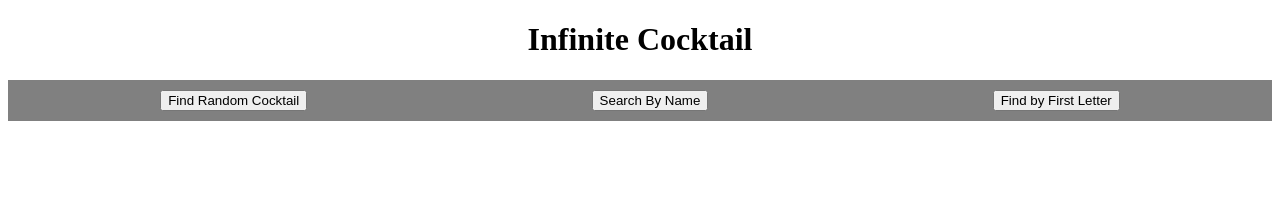
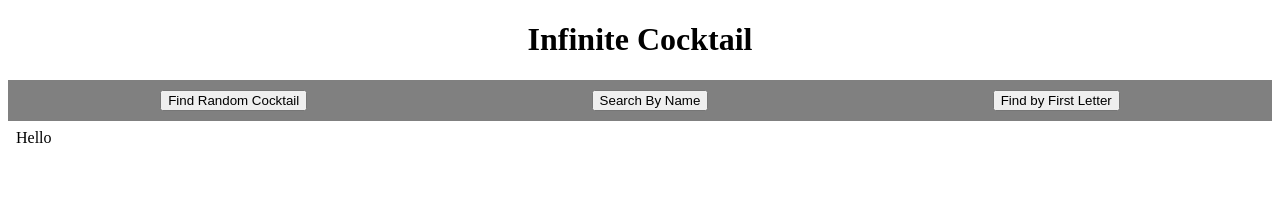
Before and after one commit to ChristianL01/infinite-cocktail, a React (Create React App) app: page / in a window 1280 px wide. Shown: the top 219 px of the page. Built offline with nearby package versions, Linux system fonts and the light colour scheme.

Commit message:
Add and import homepage component

```diff
--- a/src/App.js
+++ b/src/App.js
@@ -1,11 +1,15 @@
 import Nav from "./nav/Nav";
 import './CSS/Style.css'
+import Homepage from "./Homepage/Homepage";
 
 function App() {
   return (
     <div className="App">
     <h1 className="h1">Infinite Cocktail</h1>
     <nav><Nav /></nav>
+    <body>
+      <Homepage />
+    </body>
     </div>
   );
 }
--- /dev/null
+++ b/src/Homepage/Homepage.js
@@ -0,0 +1,11 @@
+import React from 'react';
+
+function Homepage(props) {
+    return (
+        <div>
+            Hello
+        </div>
+    );
+}
+
+export default Homepage;
```
